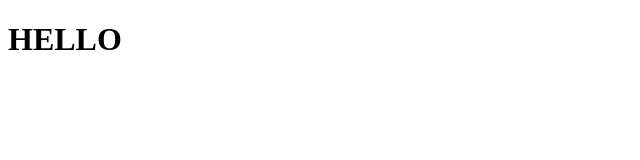
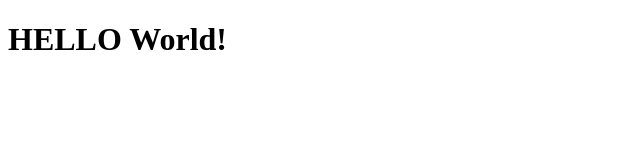
Before and after one commit to Percy-Mack/Coursera_test_HTML_Percy, a plain HTML site: page Site/index.html in a window 1280 px wide. Shown: the whole page, without its empty margins (0-640 px from the left). Drawn offline with Linux system fonts and the light colour scheme.

Commit message:
My first page!

```diff
--- a/Site/index.html
+++ b/Site/index.html
@@ -4,6 +4,6 @@
 	<title>Hello World!</title>
 </head>
 <body>
-<h1>HELLO</h1>
+<h1>HELLO World!</h1>
 </body>
 </html>
```
